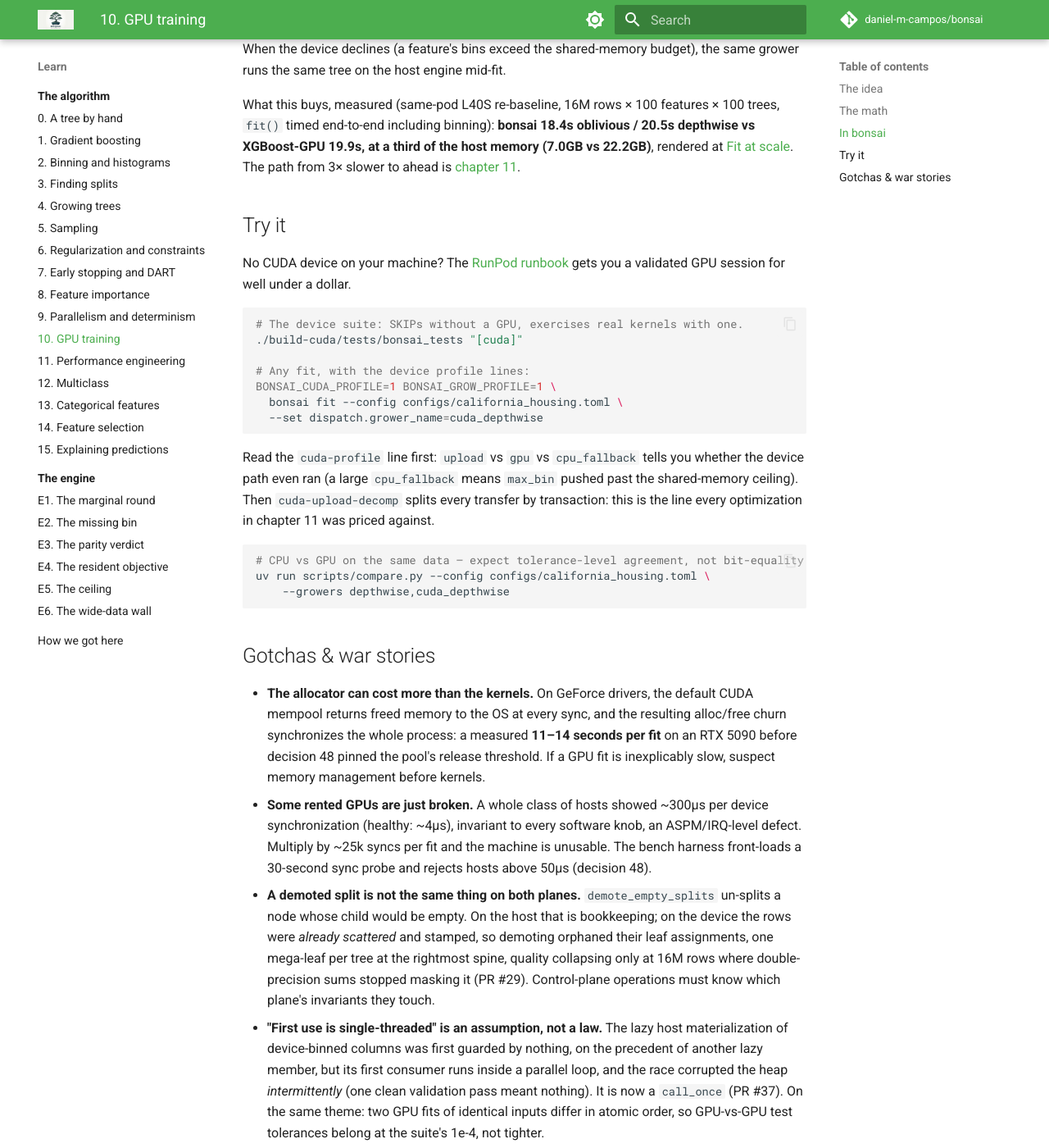
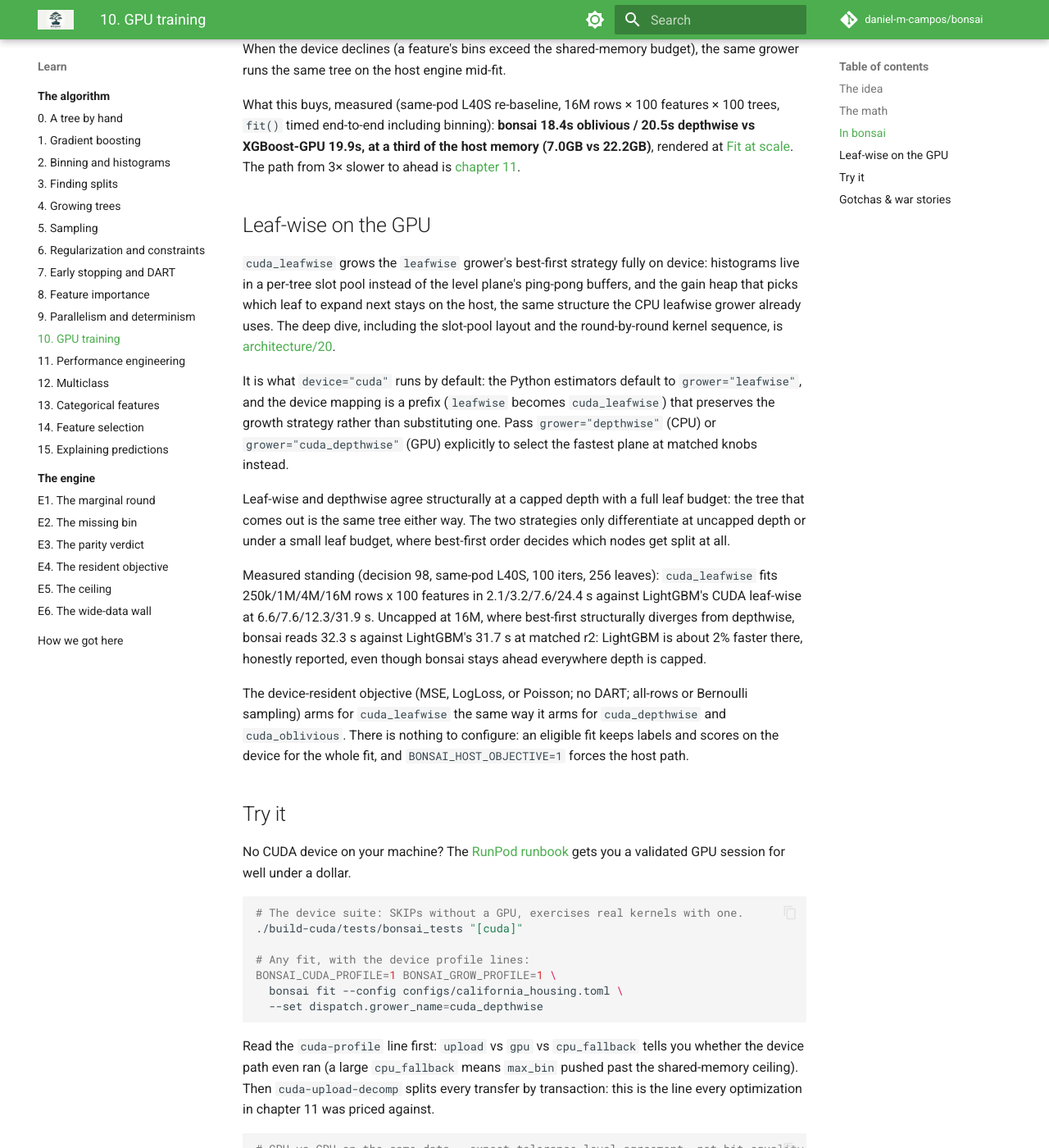
Before and after one commit to daniel-m-campos/bonsai, an MkDocs documentation site: the page built from docs/guide/10-gpu-training.md, in a window 1280 px wide and 1400 px high, scrolled down 2247 px. Shown: the whole window at 82% size. Built offline with MkDocs 1.6.1 and Material for MkDocs 9.7.7, drawn with Linux system fonts in a browser that asks for light colours; comment, search, counter and statistics services are not loaded.

Commit message:
docs: close the three leafwise-resident doc gaps
Doc 11's status line now points to the device leafwise that landed
and won; the architecture README's row 19 matches doc 19's own
parked-at-parity status; guide 10 gains a cuda_leafwise section
covering the default mapping, when leaf-wise differs from
depthwise, the decision 98 ladder, and resident-objective arming.

```diff
--- a/docs/guide/10-gpu-training.md
+++ b/docs/guide/10-gpu-training.md
@@ -37,6 +37,18 @@ The host control plane between transactions is [`src/level_step.hpp`](../../src/
 
 What this buys, measured (same-pod L40S re-baseline, 16M rows × 100 features × 100 trees, `fit()` timed end-to-end including binning): **bonsai 18.4s oblivious / 20.5s depthwise vs XGBoost-GPU 19.9s, at a third of the host memory (7.0GB vs 22.2GB)**, rendered at [Fit at scale](../method/results/perf-scale.md). The path from 3× slower to ahead is [chapter 11](11-performance-engineering.md).
 
+## Leaf-wise on the GPU
+
+`cuda_leafwise` grows the `leafwise` grower's best-first strategy fully on device: histograms live in a per-tree slot pool instead of the level plane's ping-pong buffers, and the gain heap that picks which leaf to expand next stays on the host, the same structure the CPU leafwise grower already uses. The deep dive, including the slot-pool layout and the round-by-round kernel sequence, is [architecture/20](../architecture/20-cuda-leafwise.md).
+
+It is what `device="cuda"` runs by default: the Python estimators default to `grower="leafwise"`, and the device mapping is a prefix (`leafwise` becomes `cuda_leafwise`) that preserves the growth strategy rather than substituting one. Pass `grower="depthwise"` (CPU) or `grower="cuda_depthwise"` (GPU) explicitly to select the fastest plane at matched knobs instead.
+
+Leaf-wise and depthwise agree structurally at a capped depth with a full leaf budget: the tree that comes out is the same tree either way. The two strategies only differentiate at uncapped depth or under a small leaf budget, where best-first order decides which nodes get split at all.
+
+Measured standing (decision 98, same-pod L40S, 100 iters, 256 leaves): `cuda_leafwise` fits 250k/1M/4M/16M rows x 100 features in 2.1/3.2/7.6/24.4 s against LightGBM's CUDA leaf-wise at 6.6/7.6/12.3/31.9 s. Uncapped at 16M, where best-first structurally diverges from depthwise, bonsai reads 32.3 s against LightGBM's 31.7 s at matched r2: LightGBM is about 2% faster there, honestly reported, even though bonsai stays ahead everywhere depth is capped.
+
+The device-resident objective (MSE, LogLoss, or Poisson; no DART; all-rows or Bernoulli sampling) arms for `cuda_leafwise` the same way it arms for `cuda_depthwise` and `cuda_oblivious`. There is nothing to configure: an eligible fit keeps labels and scores on the device for the whole fit, and `BONSAI_HOST_OBJECTIVE=1` forces the host path.
+
 ## Try it
 
 No CUDA device on your machine? The [RunPod runbook](https://github.com/daniel-m-campos/bonsai/blob/main/docs/ops/runpod-runbook.md) gets you a validated GPU session for well under a dollar.
```
Also changed, not shown: docs/architecture/11-gpu-resident.md (+1 -1 lines), docs/architecture/README.md (+1 -1 lines).
